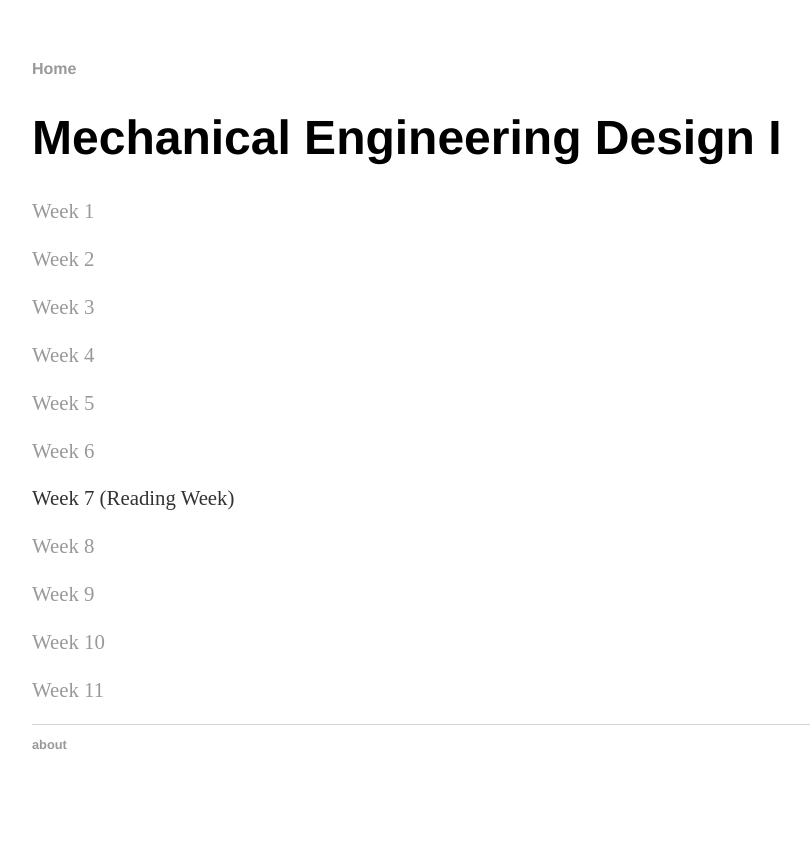
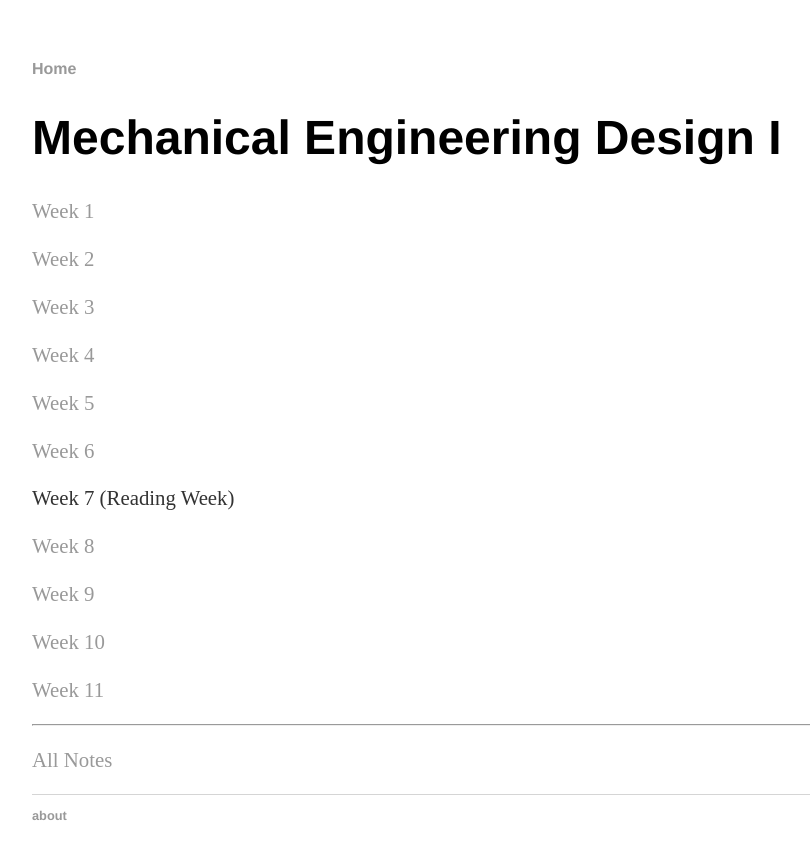
Before and after one commit to GenNotes/GenNotes.github.io, a Jekyll site: the page built from EMEC-4130/index.html, in a window 1280 px wide. Shown: the top 859 px of the page, without its empty margins (160-970 px from the left). Built offline with Jekyll 4.4.1, drawn with Linux system fonts in a browser that asks for light colours.

Commit message:
Update index.html

```diff
--- a/EMEC-4130/index.html
+++ b/EMEC-4130/index.html
@@ -16,5 +16,7 @@ title: Mechanical Engineering Design I
 	<p><a href="MechDes1-W9.pdf"> Week 9 </a></p>
 	<p><a href="MechDes1-W10.pdf"> Week 10 </a></p>
 	<p><a href="MechDes1-W11.pdf"> Week 11 </a></p>
+	<hr>
+	<p><a href="MechDes1-All.pdf"> All Notes </a></p>
 
 </div><!-- /.blurb -->
```
